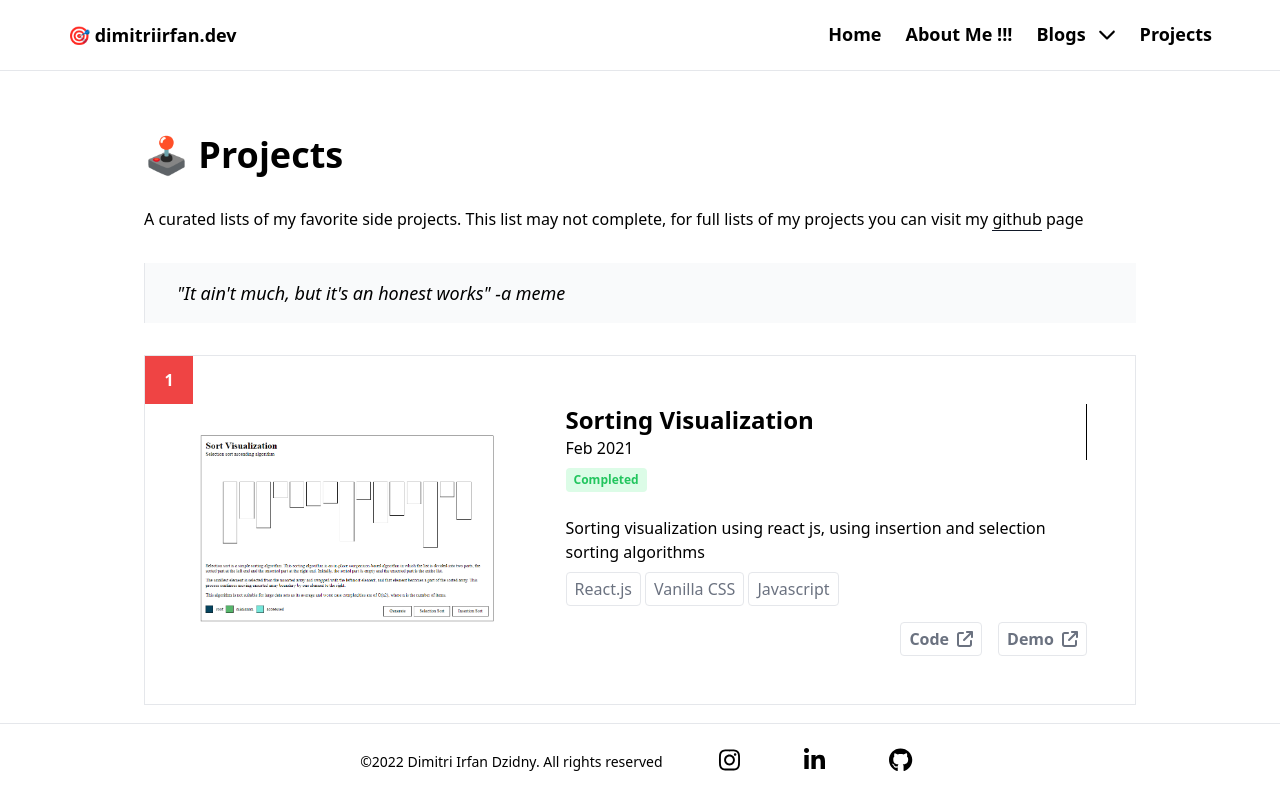
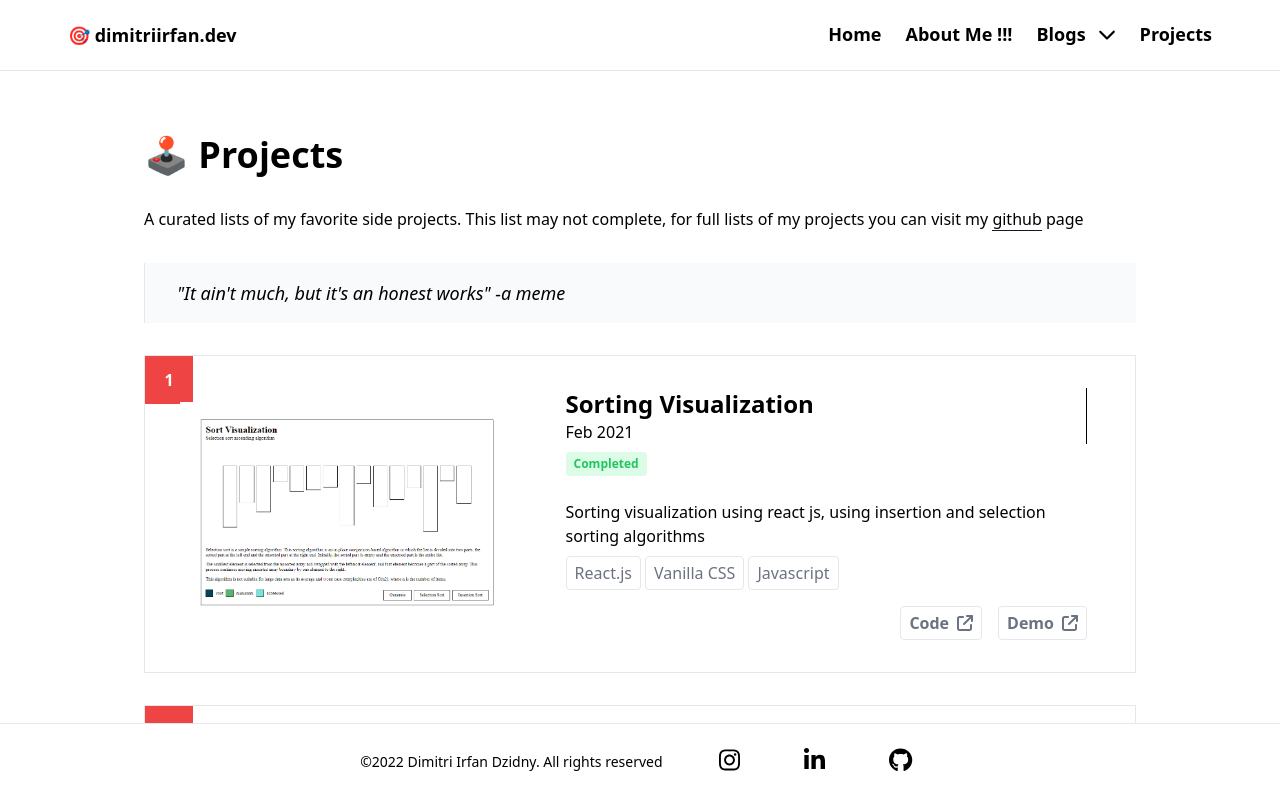
Before and after one commit to dimitriirfan/dimitriirfan.dev, a Next.js app: page /projects in a window 1280 px wide. Shown: the top 798 px of the page. Built offline with nearby package versions, Linux system fonts and the light colour scheme.

Commit message:
fix pad on projects page

```diff
--- a/components/ProjectCard.js
+++ b/components/ProjectCard.js
@@ -11,7 +11,7 @@ const ProjectCard = (props) => {
     return (
         <>
             <motion.div
-                className="flex flex-col sm:flex-row justify-center items-center relative p-4 border"
+                className="flex flex-col sm:flex-row justify-center items-center relative sm:px-4  border"
             >
                 <div className="absolute left-0 top-0 w-12 h-12 bg-red-500 grid place-items-center text-white font-semibold text">
                     {props.item+1}
```
